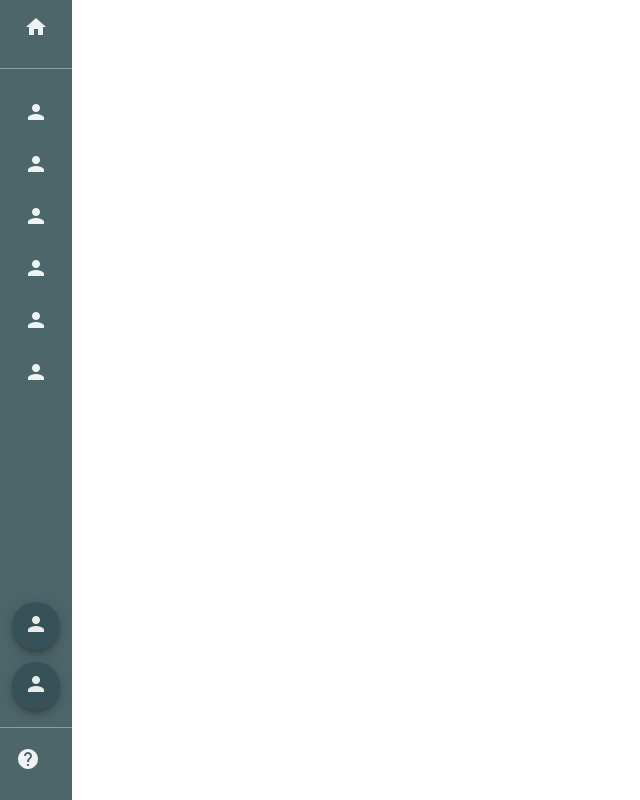
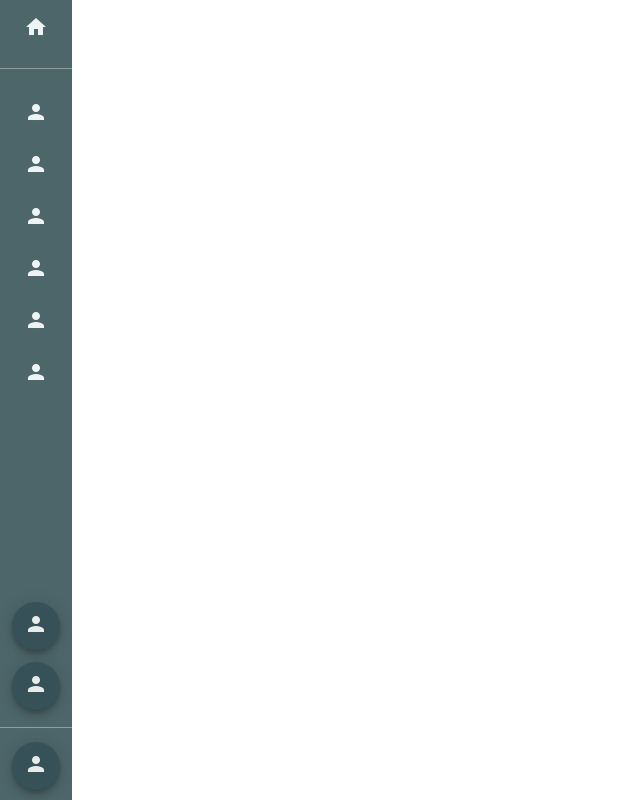
Before and after one commit to silviabortolote/angular-sidebar, an Angular app: page / in a window 1280 px wide. Shown: the whole page, without its empty margins (0-640 px from the left). Built offline with nearby package versions, Linux system fonts and the light colour scheme.

Commit message:
feat: add footer

```diff
--- a/src/app/app.component.html
+++ b/src/app/app.component.html
@@ -40,8 +40,8 @@
 
     <mat-divider class="sidebar-divider"></mat-divider>
 
-    <button mat-button class="menu-button ellipse-button sidebar-footer">
-        <mat-icon>help</mat-icon>
+    <button  mat-mini-fab class="my-fab sidebar-footer">
+        <mat-icon>person</mat-icon>
     </button>
 
     <mat-menu  #menu="matMenu" class="customize" xPosition="after" >
--- a/src/app/app.component.scss
+++ b/src/app/app.component.scss
@@ -68,15 +68,6 @@ mat-divider {
     background-color: rgba(255, 255, 255, 0.5);
 }
 
-.sidebar-footer {
-    margin-top: 16px;
-    margin-bottom: 16px;
-    position: absolute;
-    width: 100%;
-    bottom: 0;
-    display: flex;
-}
-
 .sidebar-divider{
     position: absolute;
     display: flex;
@@ -84,6 +75,12 @@ mat-divider {
     width: 100%;
     margin-bottom: 72px;
     margin-top: 50px;
+}
+
+.sidebar-footer {
+    position: absolute;
+    display: flex;
+    bottom: 10px;
 }
 
 .info{
```
